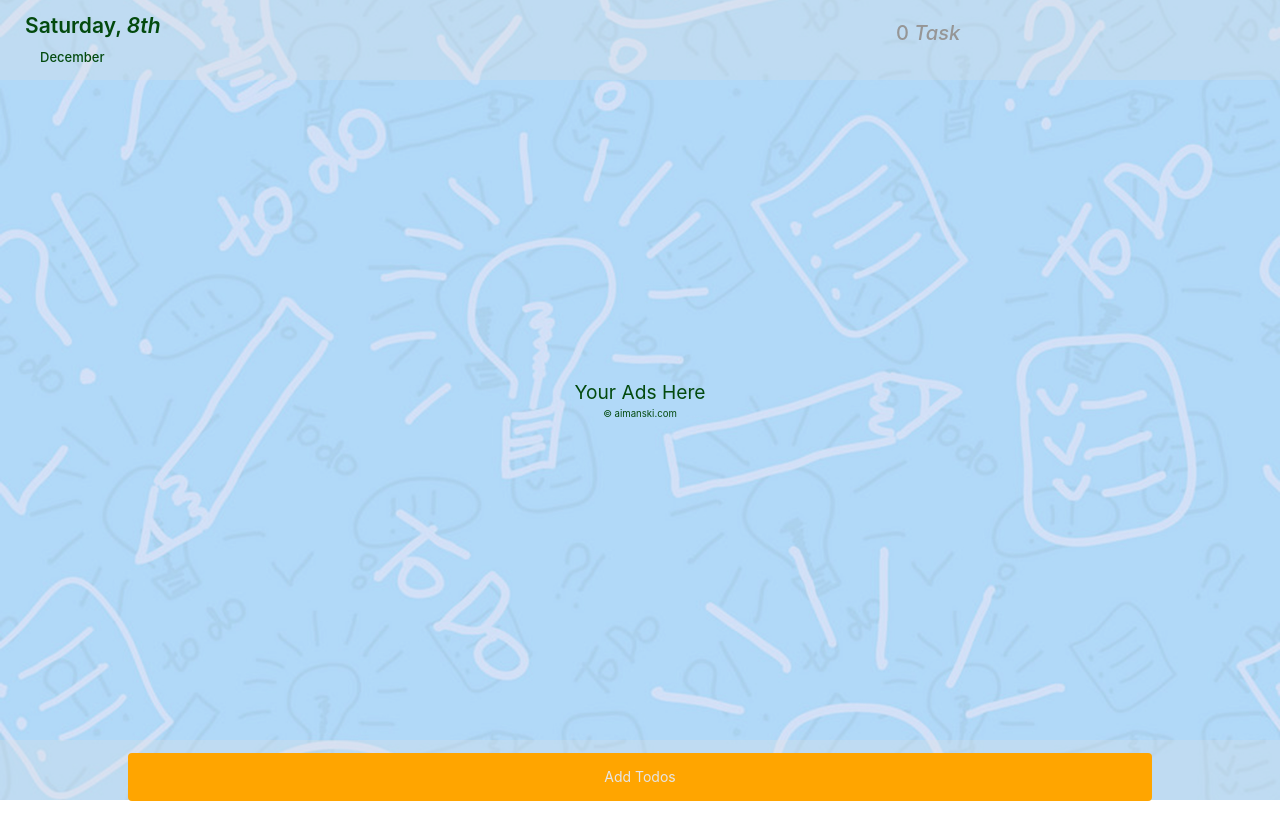
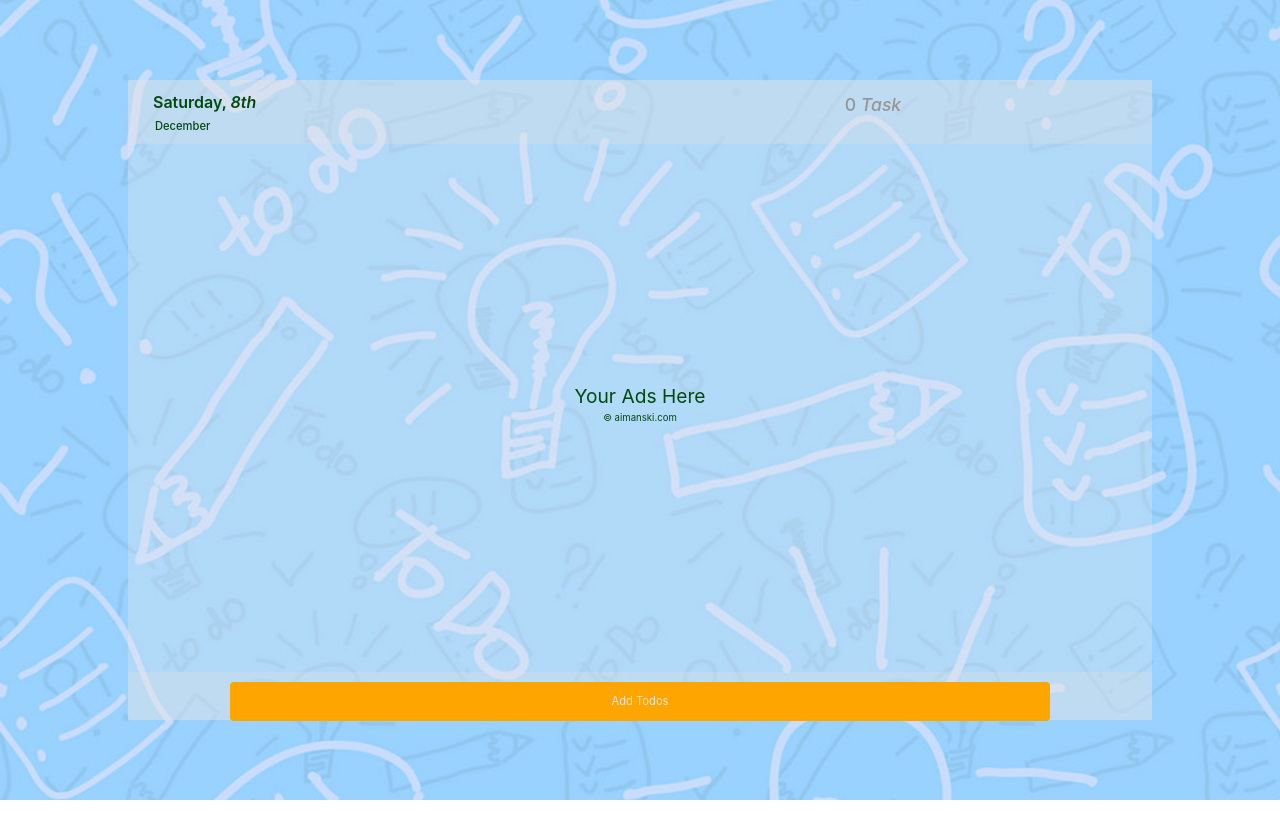
Before and after one commit to LeoEspinoza12/react_project_03, a React (Create React App) app: page / in a window 1280 px wide. Built offline with nearby package versions, Linux system fonts and the light colour scheme.

Commit message:
added the css styles

```diff
--- a/src/components/Button/Button.css
+++ b/src/components/Button/Button.css
@@ -24,7 +24,7 @@
   height: 40%;
   margin-left: 10%;
   padding-left: 15px;
-  font-size: 14px;
+  font-size: 0.8em;
   color: #197327;
   position: absolute;
   margin-top: 2%;
@@ -48,12 +48,13 @@
   width: 80%;
   height: 80%;
   margin: 1% 10%;
-  font-size: 14px;
+  font-size: 0.7em;
   background: #197327
 }
 
 .BtnOnly .Enter button {
-  background: orange
+  background: orange;
+  font-size: 0.7em
 }
 
 .Enter button:disabled{
--- a/src/components/Header/Header/Header.css
+++ b/src/components/Header/Header/Header.css
@@ -11,14 +11,14 @@
   height: 60%;
   width: 100%;
   padding: 10px 0 0 25px;
-  font-size: 21px;
+  font-size: 1em;
   font-weight: 600;
 }
 
 .Date div:nth-child(2) {
   height: 40%;
   width: 100%;
-  padding: 0px 0 0 40px;
-  font-size: 13px;
+  padding: 0px 0 0 2.4em;
+  font-size: 0.7em;
   font-weight: 500
 }
--- a/src/components/Header/Task/Task.css
+++ b/src/components/Header/Task/Task.css
@@ -14,8 +14,8 @@
 .Task div div {
   height: 100%;
   width: 100%;
-  padding-top: 18px;
-  font-size: 20px;
+  padding-top: 0.7em;
+  font-size: 1.1em;
   font-weight: 500
 }
 
--- a/src/containers/Main.css
+++ b/src/containers/Main.css
@@ -5,9 +5,9 @@
   top: 50%;
   left: 50%;
   z-index: 15;
-  width: 100vw;
-  height: 100vh;
-  margin: -50vh 0 0 -50vw;
+  width: 80vw;
+  height: 80vh;
+  margin: -40vh 0 0 -40vw;
 
 }
 
```
